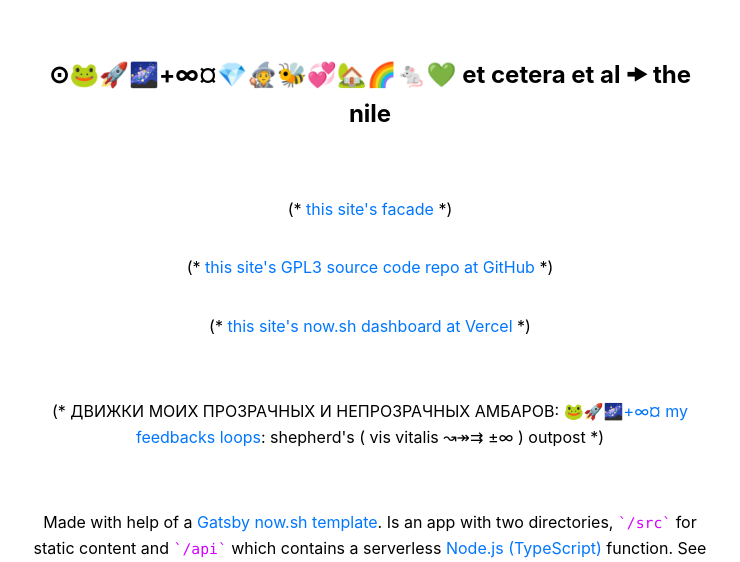
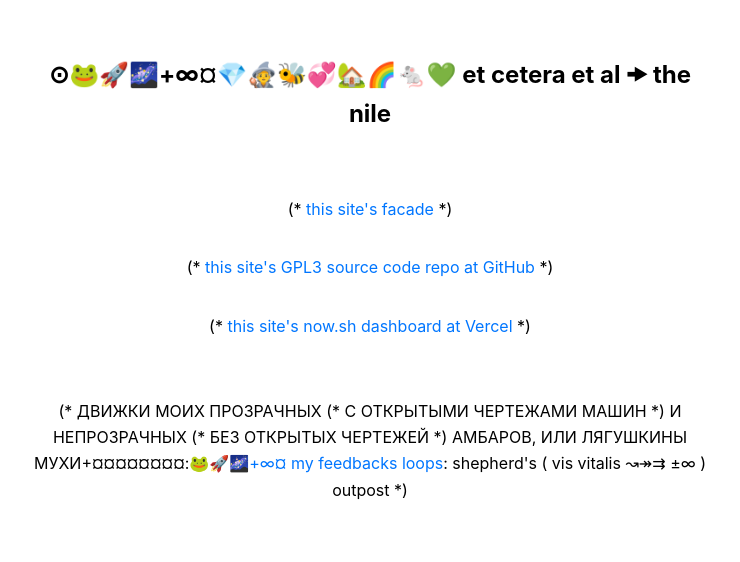
Before and after one commit to nonlin-lin-chaos-order-etc-etal/myzone_now_sh_GPLv3, a Gatsby site: page / in a window 1280 px wide. Shown: the part 196-758 px from the top of the page, without its empty margins (270-1010 px from the left). Built offline with nearby package versions, Linux system fonts and the light colour scheme; Gatsby itself is replaced by a stand-in of ours; no server answers.

Commit message:
лягушкины мухи плюс восемь клопов

```diff
--- a/src/pages/index.js
+++ b/src/pages/index.js
@@ -36,7 +36,10 @@ function Index() {
       <p>(* <a href="https://github.com/nonlin-lin-chaos-order-etc-etal/myzone_now_sh_GPLv3">this site's GPL3 source code repo at GitHub</a> *)</p>
       <p>(* <a href="https://vercel.com/linear-et-nonlinear-chaos-order-etc-etal/myzone">this site's now.sh dashboard at Vercel</a> *)</p>
       <br/>
-      <p>(* ДВИЖКИ МОИХ ПРОЗРАЧНЫХ И НЕПРОЗРАЧНЫХ АМБАРОВ: <a href="https://myresourcesfeedbacksloops.now.sh/">🐸🚀🌌+∞¤ my feedbacks loops</a>: shepherd's ( vis vitalis ↝↠⇉ ±∞ ) outpost *)</p>
+      <p>(*
+        ДВИЖКИ МОИХ ПРОЗРАЧНЫХ (* С ОТКРЫТЫМИ ЧЕРТЕЖАМИ МАШИН *) И НЕПРОЗРАЧНЫХ (* БЕЗ ОТКРЫТЫХ ЧЕРТЕЖЕЙ *) АМБАРОВ, ИЛИ ЛЯГУШКИНЫ МУХИ+¤¤¤¤¤¤¤¤:
+        <a href="https://myresourcesfeedbacksloops.now.sh/">🐸🚀🌌+∞¤ my feedbacks loops</a>: shepherd's ( vis vitalis ↝↠⇉ ±∞ ) outpost
+      *)</p>
       <br/>
       <p>
         Made with help of{' '}
```
